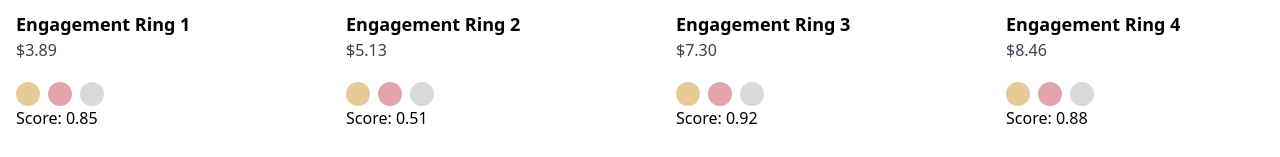
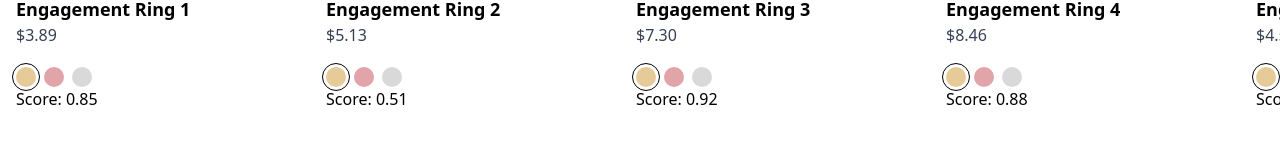
Before and after one commit to erennbs/product-listing, a Next.js app: page / in a window 1280 px wide. Shown: the part 287-444 px from the top of the page. Built offline with nearby package versions, Linux system fonts and the light colour scheme.

Commit message:
Add outline to selected color

```diff
--- a/components/ColorPicker.tsx
+++ b/components/ColorPicker.tsx
@@ -1,11 +1,12 @@
 import { useEffect } from "react";
 
 interface ColorPickerProps {
+    selected: string
     colors: {[key: string]: string}
     onSelect: (img: string) => void
 }
 
-export default function ColorPicker({ colors, onSelect }: ColorPickerProps) {
+export default function ColorPicker({ selected, colors, onSelect }: ColorPickerProps) {
   const backgroundColorMap: {[key: string]: string} = {
     "rose": "bg-rose-gold",
     "white": "bg-white-gold",
@@ -17,7 +18,7 @@ export default function ColorPicker({ colors, onSelect }: ColorPickerProps) {
       {Object.keys(colors).map((color, i) => (
         <button
           key={i}
-          className={`w-6 h-6 rounded-full ${backgroundColorMap[color]}`}
+          className={`w-5 h-5 rounded-full ${selected == color && "outline outline-offset-3"} ${backgroundColorMap[color]}`}
           onClick={() => onSelect(color)}
         />
       ))}
--- a/components/ProductCard.tsx
+++ b/components/ProductCard.tsx
@@ -11,12 +11,13 @@ export default function ProductCard({ product }: ProductCardProps) {
   const [selectedImage, setSelectedImage] = useState("yellow");
 
   return (
-    <div className="bg-white rounded-2xl p-4 w-[300px] h-[400px]">
+    <div className="bg-white rounded-2xl p-4 w-[280px] h-[400px]">
       <div className="mt-4">
         <img src={product.images[selectedImage]} alt="ring" className="w-full rounded-2xl"/>
         <h2 className="text-lg font-semibold mt-3">{product.name}</h2>
         <p className="text-gray-700 mb-5">${product.price.toFixed(2)}</p>
         <ColorPicker
+          selected={selectedImage}
           colors={product.images}
           onSelect={(img: string) => setSelectedImage(img)}
         />
```
